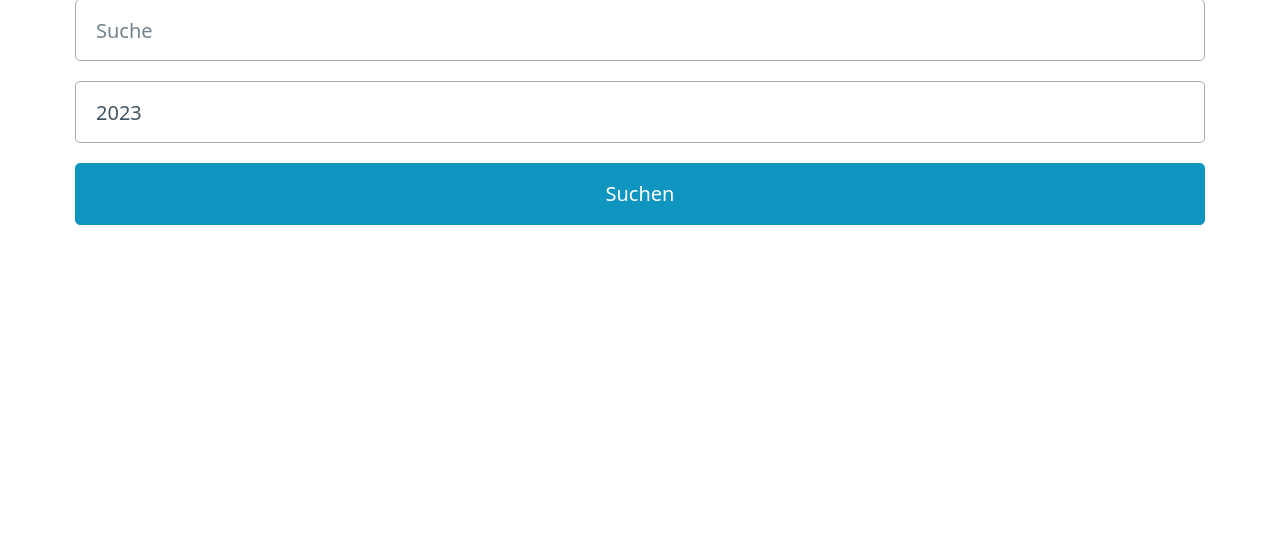
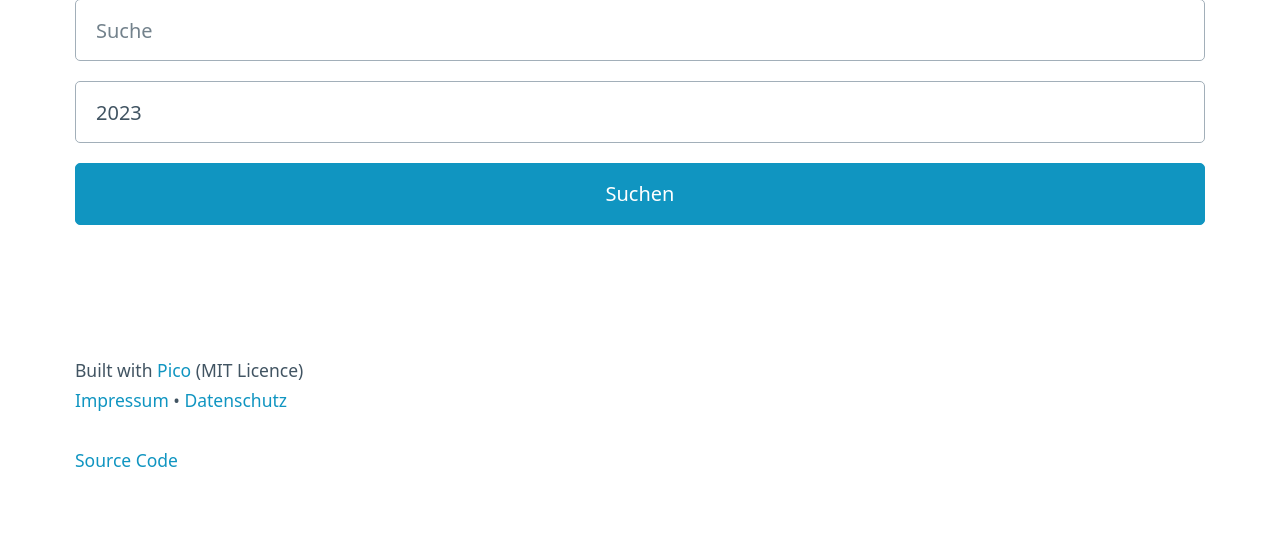
Before and after one commit to fsr/decision-browser, a Flask app: page / in a window 1280 px wide. Shown: the part 201-755 px from the top of the page. Run offline with Flask 3, Linux system fonts and the light colour scheme.

Commit message:
add footer

```diff
--- a/templates/index.html
+++ b/templates/index.html
@@ -1,5 +1,5 @@
 <!DOCTYPE html>
-<html lang="en">
+<html lang="de">
   <head>
     <meta charset="UTF-8" />
     <meta http-equiv="X-UA-Compatible" content="IE=edge" />
@@ -66,5 +66,10 @@
       </article>
       {% endfor %}
     </div>
+    <footer class="container">
+      <small>Built with <a href="https://picocss.com">Pico</a> (MIT Licence)</small><br>
+      <small><a href="https://ifsr.de/impressum">Impressum</a> • <a href="https://ifsr.de/datenschutz">Datenschutz</a></small><br><br>
+      <small><a href="https://github.com/fsr/decision-browser">Source Code</a></small>
+    </footer>
   </body>
 </html>
```
Also changed, not shown: templates/grep.html (+6 -1 lines).
